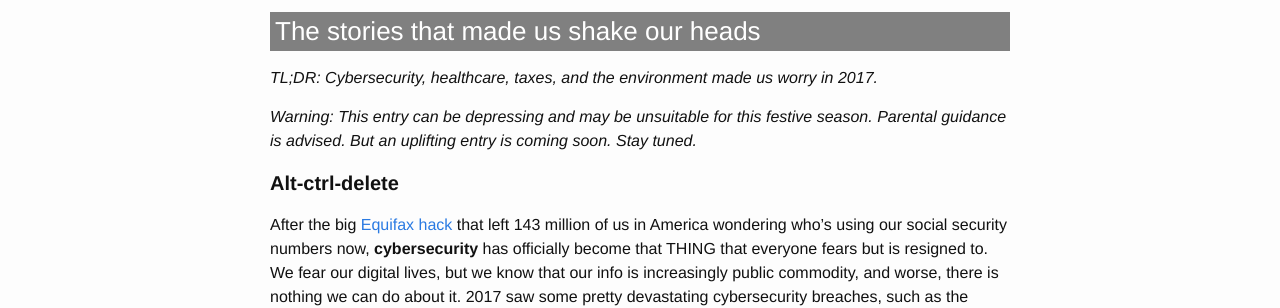
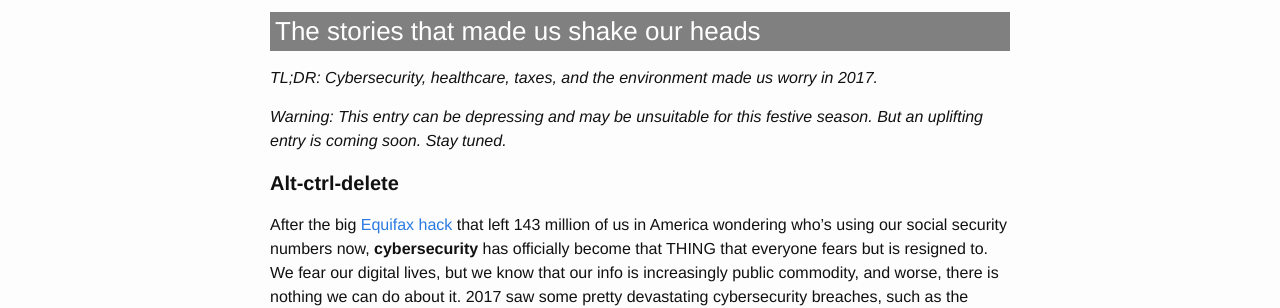
Before and after one commit to Sparkleleuk/Sustainability_Matters, a Jekyll site: the page built from _posts/2017-12-29-end-year-list.markdown, in a window 1280 px wide. Shown: the part 274-582 px from the top of the page. Built offline with Jekyll 4.4.1, drawn with Linux system fonts in a browser that asks for light colours.

Commit message:
fix post

```diff
--- a/_posts/2017-12-29-end-year-list.markdown
+++ b/_posts/2017-12-29-end-year-list.markdown
@@ -10,7 +10,7 @@ categories: [Environment, Finance, Healthcare, Cybersecurity]
 
 *TL;DR: Cybersecurity, healthcare, taxes, and the environment made us worry in 2017.*
 
-*Warning: This entry can be depressing and may be unsuitable for this festive season. Parental guidance is advised. But an uplifting entry is coming soon. Stay tuned.*
+*Warning: This entry can be depressing and may be unsuitable for this festive season. But an uplifting entry is coming soon. Stay tuned.*
 
 #### **Alt-ctrl-delete**
 
```
